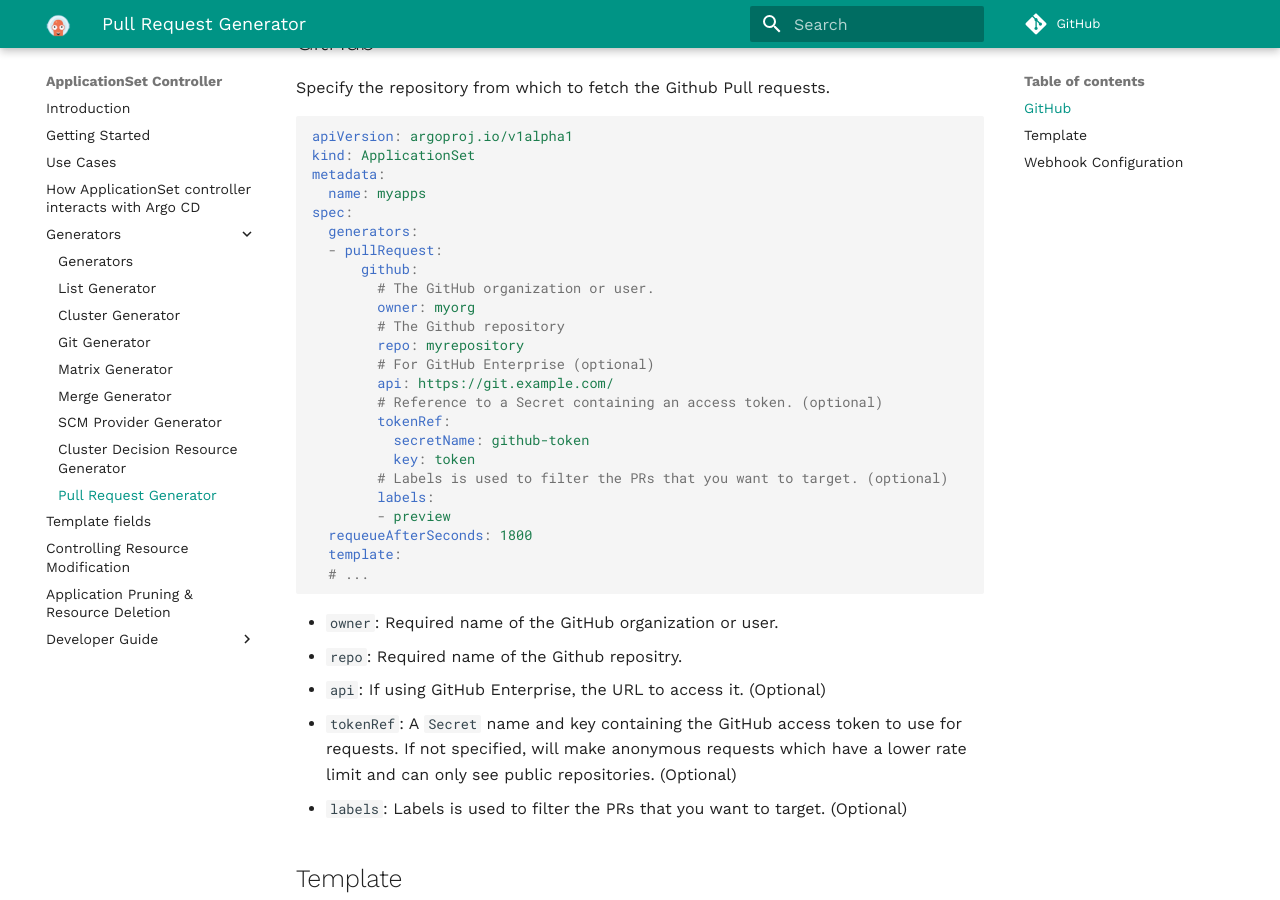
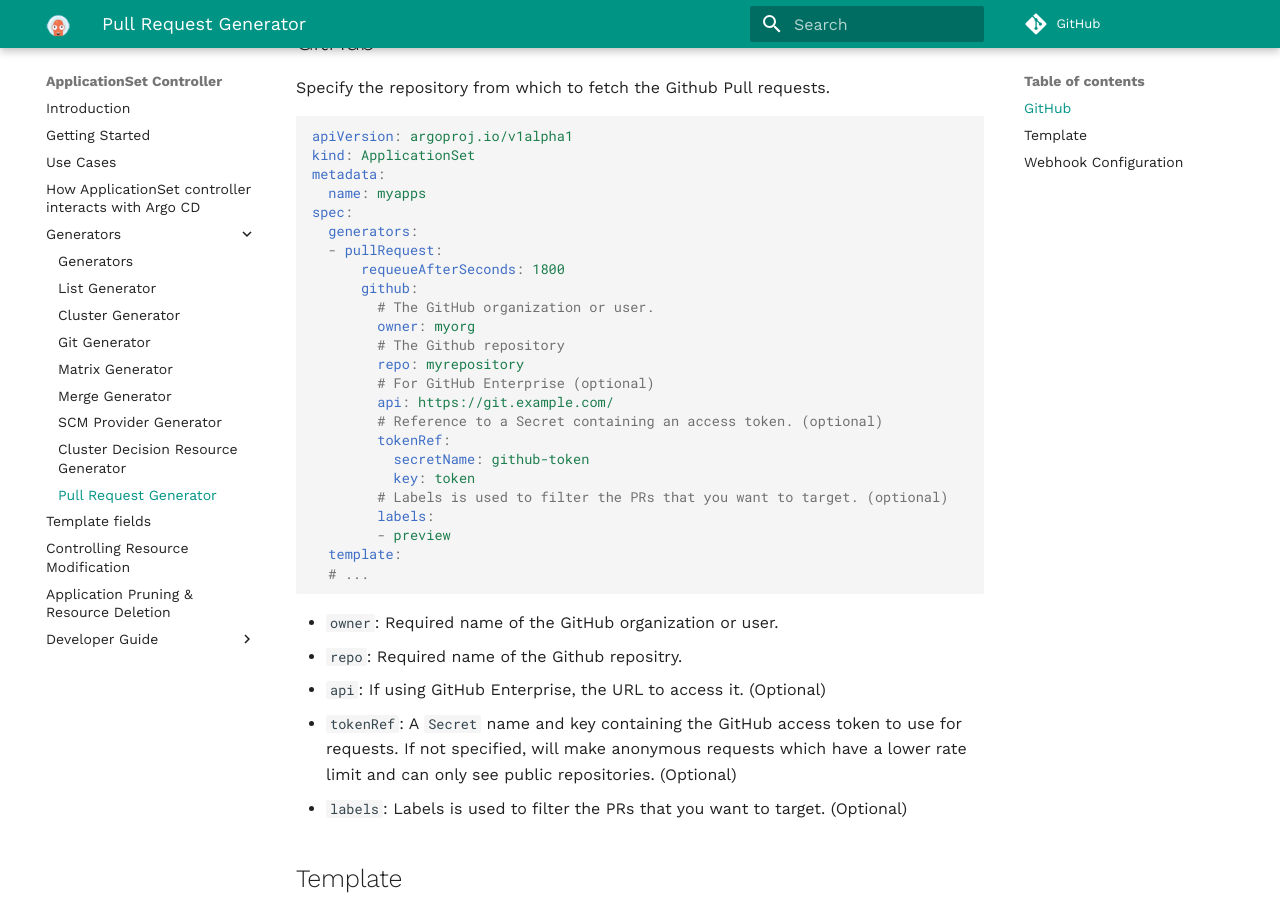
Before and after one commit to argoproj/applicationset, an MkDocs documentation site: the page built from docs/Generators-Pull-Request.md, in a window 1280 px wide and 900 px high, scrolled down 500 px. Built offline with MkDocs 1.6.1 and Material for MkDocs 9.7.7, drawn with Linux system fonts in a browser that asks for light colours; comment, search, counter and statistics services are not loaded; part of the change alters nothing that is shown.

````diff
--- a/docs/Generators-Pull-Request.md
+++ b/docs/Generators-Pull-Request.md
@@ -28,6 +28,7 @@ metadata:
 spec:
   generators:
   - pullRequest:
+      requeueAfterSeconds: 1800
       github:
         # The GitHub organization or user.
         owner: myorg
@@ -42,7 +43,6 @@ spec:
         # Labels is used to filter the PRs that you want to target. (optional)
         labels:
         - preview
-  requeueAfterSeconds: 1800
   template:
   # ...
 ```
````
